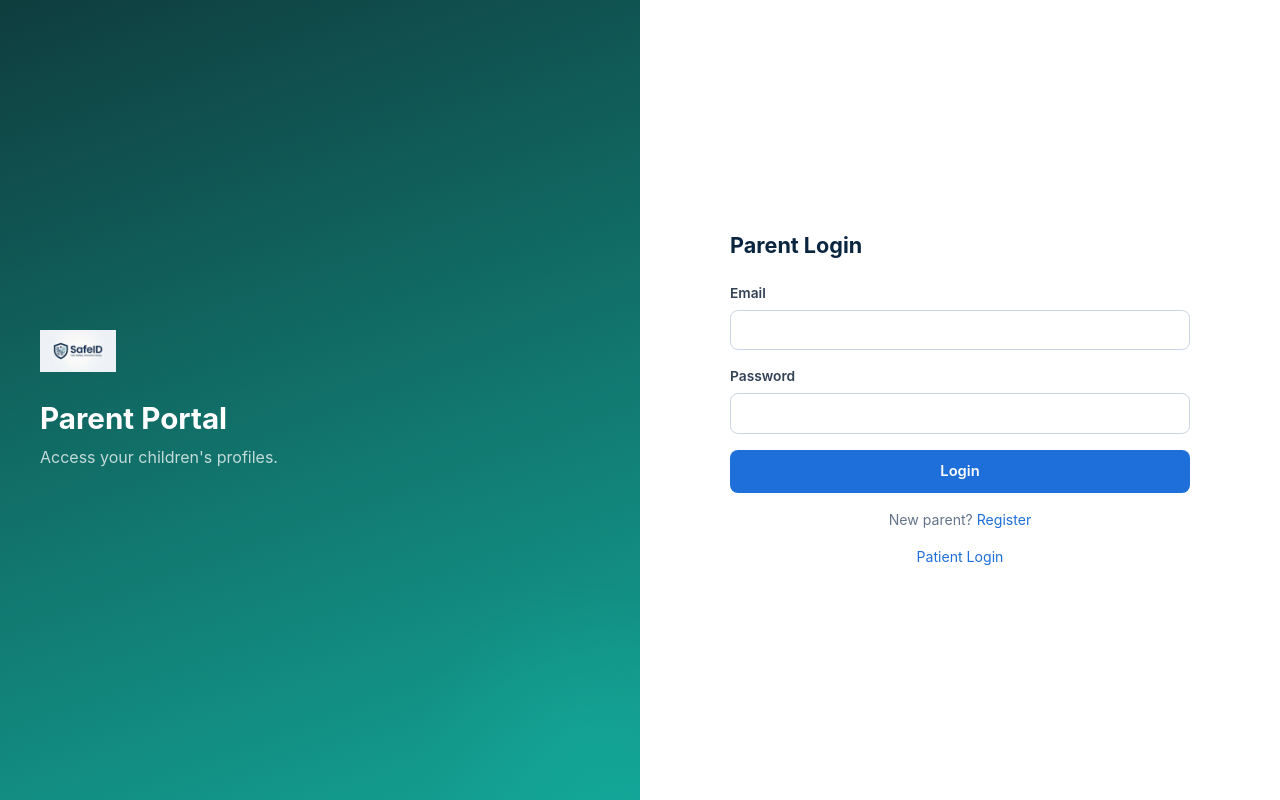
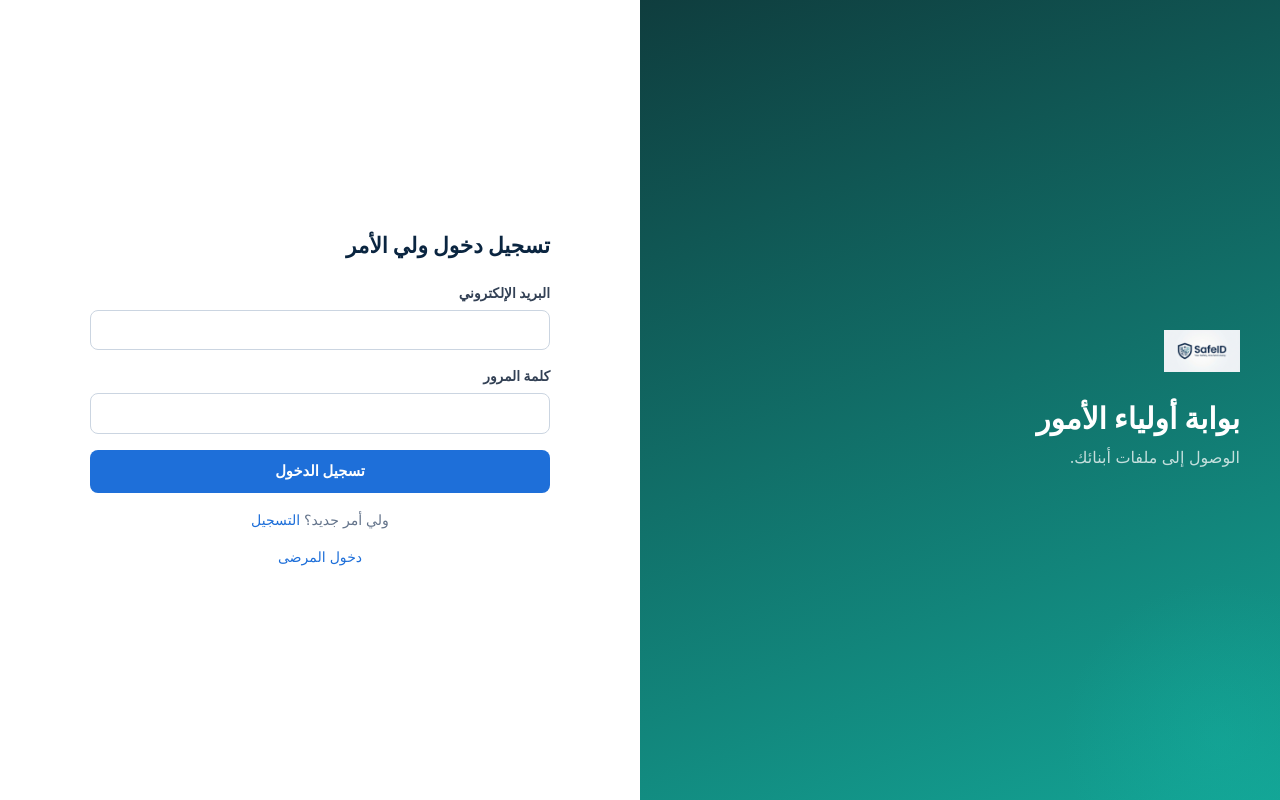
Before and after one commit to johnlatif19/SafeID, a website: page public/login-parent.html in a window 1280 px wide. Drawn offline with Linux system fonts and the light colour scheme.

Commit message:
Update login-parent.html

```diff
--- a/public/login-parent.html
+++ b/public/login-parent.html
@@ -1,9 +1,9 @@
 <!DOCTYPE html>
-<html lang="en">
+<html lang="ar" dir="rtl">
 <head>
   <meta charset="UTF-8" />
   <meta name="viewport" content="width=device-width, initial-scale=1.0" />
-  <title>Parent Login — SafeID</title>
+  <title>دخول ولي الأمر — SafeID</title>
   <link rel="icon" href="/public/assets/safeid-logo.png" />
   <meta name="theme-color" content="#0A2540" />
   <link rel="stylesheet" href="/public/css/base.css" />
@@ -15,18 +15,18 @@
   <div class="auth-wrap">
     <aside class="auth-side parent-side">
       <img src="/public/assets/safeid-logo.png" alt="SafeID" class="auth-logo" />
-      <h1>Parent Portal</h1>
-      <p>Access your children's profiles.</p>
+      <h1>بوابة أولياء الأمور</h1>
+      <p>الوصول إلى ملفات أبنائك.</p>
     </aside>
 
     <main class="auth-main">
       <form id="parentLoginForm" class="auth-form" novalidate>
-        <h2>Parent Login</h2>
-        <label>Email<input type="email" name="email" required /></label>
-        <label>Password<input type="password" name="password" required /></label>
-        <button type="submit" class="btn btn-primary btn-block">Login</button>
-        <p class="auth-alt">New parent? <a href="/sign-up-parent">Register</a></p>
-        <p class="auth-alt"><a href="/login">Patient Login</a></p>
+        <h2>تسجيل دخول ولي الأمر</h2>
+        <label>البريد الإلكتروني<input type="email" name="email" required /></label>
+        <label>كلمة المرور<input type="password" name="password" required /></label>
+        <button type="submit" class="btn btn-primary btn-block">تسجيل الدخول</button>
+        <p class="auth-alt">ولي أمر جديد؟ <a href="/sign-up-parent">التسجيل</a></p>
+        <p class="auth-alt"><a href="/login">دخول المرضى</a></p>
       </form>
     </main>
   </div>
```
